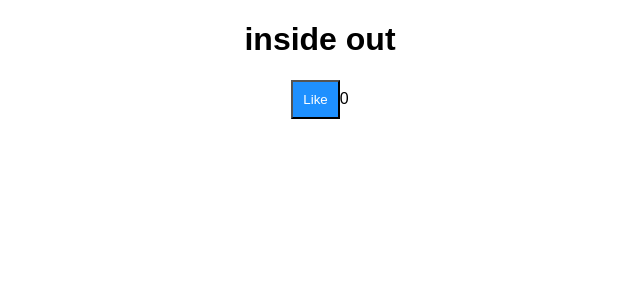
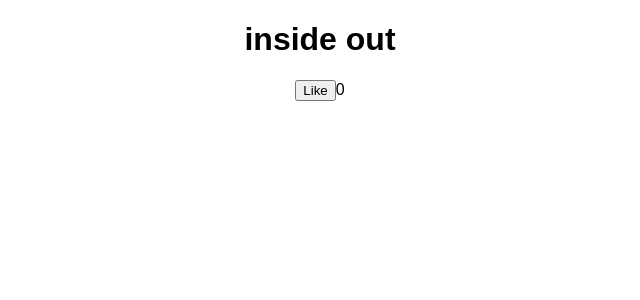
Before and after one commit to iprankurpandey/emoji-React-App-Mark-VIII, a React (Create React App) app: page / in a window 1280 px wide. Shown: the top 300 px of the page, without its empty margins (320-960 px from the left). Built offline with nearby package versions, Linux system fonts and the light colour scheme.

Commit message:
console.log("LikeCounter", LikeCounter); outside of function

```diff
--- a/src/App.js
+++ b/src/App.js
@@ -1,28 +1,19 @@
 import React, { useState } from "react";
 import { render } from "react-dom";
 import "./styles.css";
-
-const mystyle = {
-  color: "white",
-  backgroundColor: "DodgerBlue",
-  padding: "10px",
-  fontFamily: "Arial"
-};
 
 export default function App() {
   const [LikeCounter, setlikeCounter] = useState(0);
   function likeClickHandler() {
     var newLikeCounter = LikeCounter + 1;
     setlikeCounter(newLikeCounter); //confused
-    console.log("LikeCounter", LikeCounter); //process to output the value on display
+    //process to output the value on display
   }
-
+  console.log("LikeCounter", LikeCounter);
   return (
     <div className="App">
       <h1>inside out</h1>
-      <button style={mystyle} onClick={likeClickHandler}>
-        Like{" "}
-      </button>
+      <button onClick={likeClickHandler}>Like </button>
       {LikeCounter}
     </div>
   );
```
